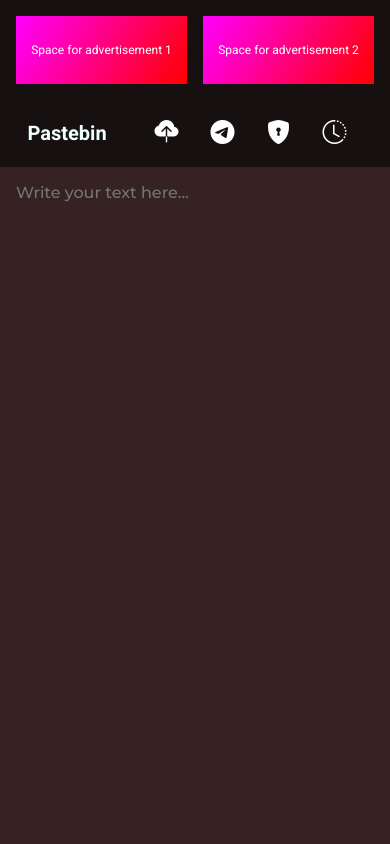
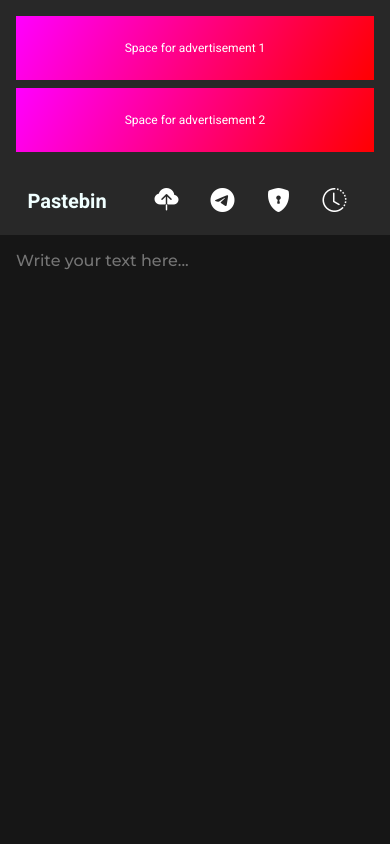
Before and after one commit to DezyNation/pastebin, a React (Create React App) app: page / in a window 390 px wide. Shown: the top 844 px of the page. Built offline with nearby package versions, Linux system fonts and the light colour scheme.

Commit message:
dark mode colors updated

```diff
--- a/src/Components/Navbar/navbar.scss
+++ b/src/Components/Navbar/navbar.scss
@@ -1,7 +1,7 @@
 .navbar{
     position: relative;
     width: 100%;
-    background-color: #171010;
+    background-color: #282828;
 
     .wrapper{
         padding: 1rem;
@@ -75,10 +75,15 @@
                 justify-content: center;
             }
             .right{
+                flex-direction: column;
                 margin-bottom: 2rem;
-                gap: 1rem;
+                gap: .5rem;
+                height: auto;
 
                 .ad{
+                    flex: unset;
+                    width: 100%;
+                    height: 4rem;
                     font-size: .75rem;
                 }
             }
--- a/src/Frontend/frontend.scss
+++ b/src/Frontend/frontend.scss
@@ -2,5 +2,5 @@
     position: relative;
     width: 100%;
 
-    background: #362222;
+    background: #161616;
 }
```
